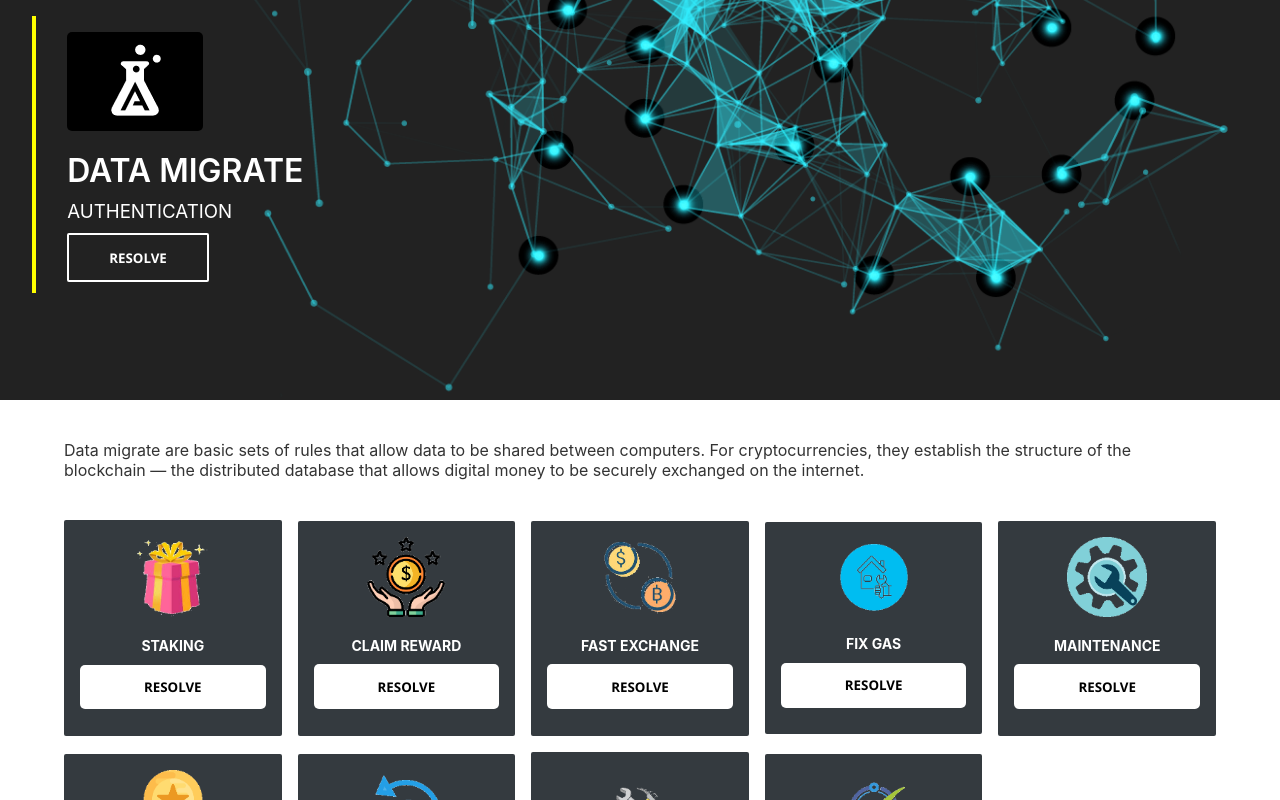
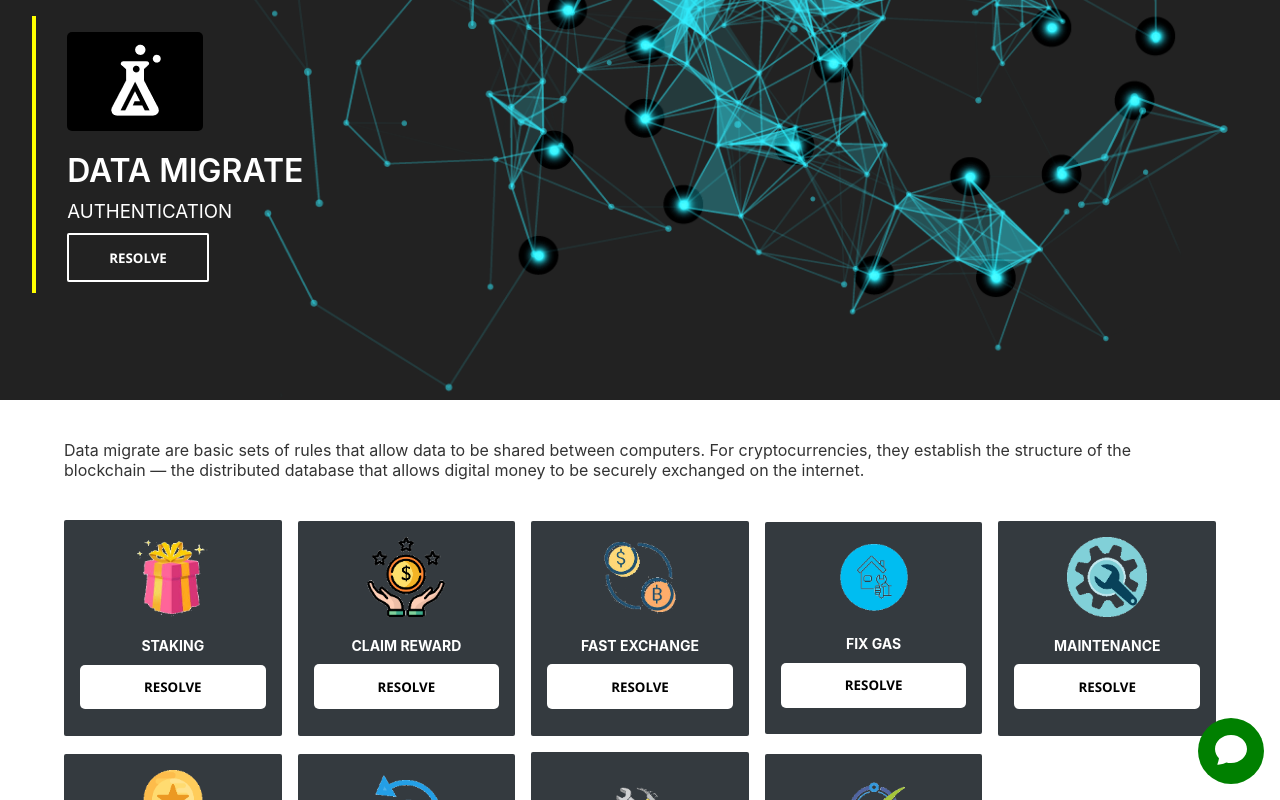
Before and after one commit to blyncnov/davidwallet, a React (Create React App) app: page / in a window 1280 px wide. Shown: the top 800 px of the page. Built offline with nearby package versions, Linux system fonts and the light colour scheme.

Commit message:
here david's wallet v5

```diff
--- a/src/app.jsx
+++ b/src/app.jsx
@@ -1,4 +1,7 @@
 import React from "react";
+
+import { BsFillChatFill } from 'react-icons/bs'
+
 
 import New from "./components/new";
 import Footer from "./components/footer";
@@ -9,6 +12,13 @@ import "./global.css";
 const App = () => {
   return (
     <div>
+      <div className="tawk">
+        <div className="tawk__inner">
+          <a href="https://tawk.to/chat/5faac1070a68960861bda6c4/default">
+            <BsFillChatFill style={{ fontSize: "2em" }} />
+          </a>
+        </div>
+      </div>
       <New />
       <br />
       <br />
--- a/src/components/Homepage.jsx
+++ b/src/components/Homepage.jsx
@@ -1,4 +1,6 @@
 import React from 'react';
+
+import { BsFillChatFill } from 'react-icons/bs'
 
 import { Link } from "react-router-dom"
 
@@ -11,8 +13,14 @@ import Hammar from "../../src/img/shared/hammer.png"
 const HomePage = () => {
     return (
         <>
+            <div className="tawk">
+                <div className="tawk__inner">
+                    <a href="https://tawk.to/chat/5faac1070a68960861bda6c4/default">
+                        <BsFillChatFill style={{ fontSize: "2em" }} />
+                    </a>
+                </div>
+            </div>
             <div className="Home__header">
-
                 <div className="dicline">
                     <div className="liner"></div>
                     <div className="mis">
@@ -59,12 +67,12 @@ const HomePage = () => {
                                 <br />
                                 <h3>{data.description}</h3>
 
-                                    <Link style={{ color: "black" }} to="/connect">
+                                <Link style={{ color: "black" }} to="/connect">
 
-                                       <button className="btn_home btn__home__full">
-                                           {data.button}
-                                       </button>
-                                    </Link>
+                                    <button className="btn_home btn__home__full">
+                                        {data.button}
+                                    </button>
+                                </Link>
 
                             </div>
                         )
--- a/src/global.css
+++ b/src/global.css
@@ -7,6 +7,24 @@
   /* margin-top: 20em; */
   padding-top: 1em;
   position: fixed;
+}
+
+.tawk{
+  position: fixed;
+  bottom: 1em;
+  right: 1em;
+}
+
+.tawk__inner{
+  width: 50px;
+  height: 50px;
+  background-color:green;
+  padding: .5em;
+  color: white;
+  display: flex;
+  align-items: center;
+  justify-content: center;
+  clip-path:circle();
 }
 
 .navbar {
```
